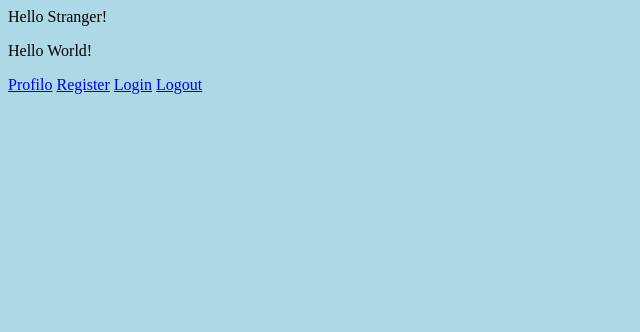
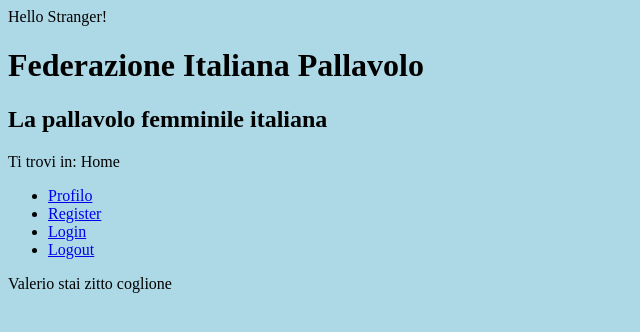
Before and after one commit to Piruoiru/TECWEB, a PHP site: page /index.php in a window 1280 px wide. Shown: the top 332 px of the page, without its empty margins (0-640 px from the left). Run offline with PHP 8.4, Linux system fonts and the light colour scheme.

Commit message:
sistemato cose per iniziare

```diff
--- a/web/header.php
+++ b/web/header.php
@@ -1,8 +1,29 @@
 <!DOCTYPE html>
 <html>
     <head>
-        <title>ValeryumLand</title>
+        <title>Mirabilia Park</title>
         <meta charset="utf-8">
+        <meta name="description" content="">
+        <meta name="keywords" content="parco, divertimento, giostre, weekend, mirabiliapark">
+
         <link rel="stylesheet" href="/style/style.css">
+
     </head>
     <body>
+        <header>
+            <h1>Federazione Italiana Pallavolo</h1>
+            <h2>La pallavolo femminile italiana</h2>
+        </header>
+        <nav>
+            <p>Ti trovi in: <span lang="en">Home</span></p>
+        </nav>
+        <nav id="menu">
+            <ul>
+                <li><a href="/profilo.php">Profilo</a></li>
+                <li><a href="/register.php">Register</a></li>
+                <li><a href="/login.php">Login</a></li>
+                <li><a href="/logout.php">Logout</a></li>
+            </ul>
+
+            <p>Valerio stai zitto coglione</p>
+        </nav>
--- a/web/index.php
+++ b/web/index.php
@@ -8,12 +8,13 @@
     }
 
     include_once 'header.php';
+?>
+    <!--HTML per body-->
 
-    echo "<p>Hello World!</p>";
 
-    include_once 'footer.php';
+
+<?php
+
+include_once 'footer.php';
+
 ?>
-<a href="/profilo.php">Profilo</a>
-<a href="/register.php">Register</a>
-<a href="/login.php">Login</a>
-<a href="/logout.php">Logout</a>
```
